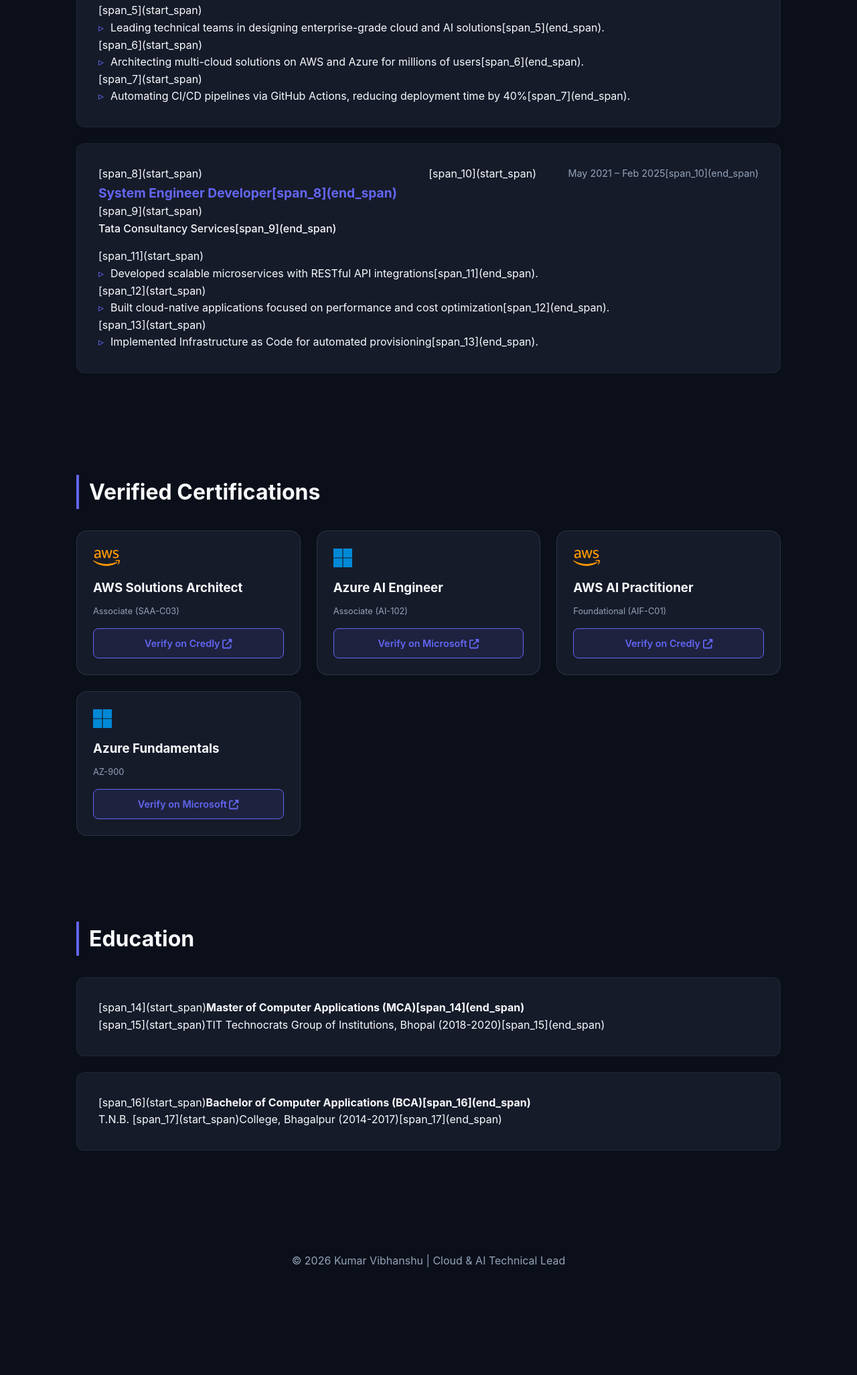
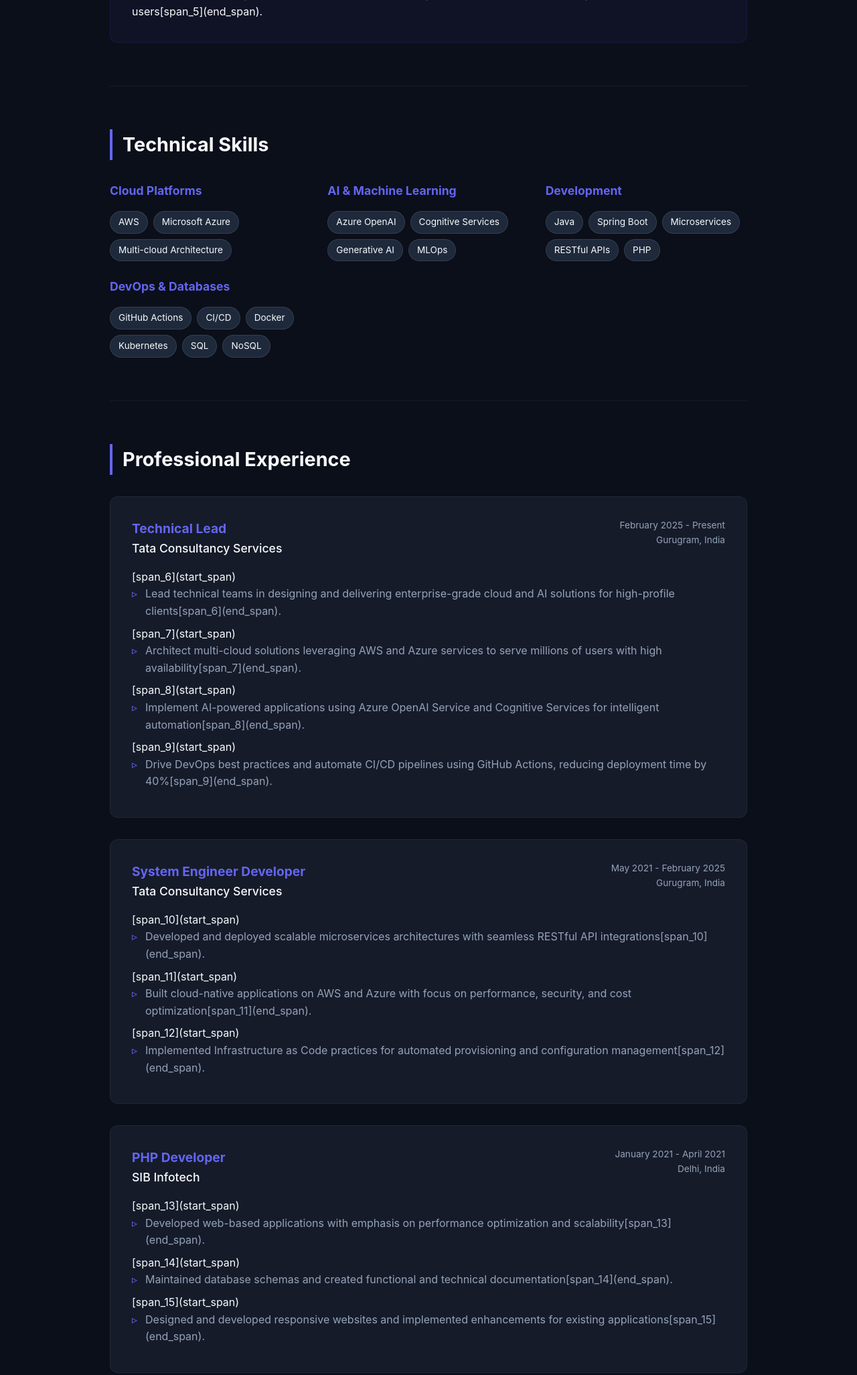
Before and after one commit to kumar-vibhanshu/kumar-vibhanshu.github.io, a plain HTML site: page index.html in a window 1280 px wide. Shown: the part 635-2688 px from the top of the page at 67% size. Before the commit the page ends 2594 px from the top, so only its background shows below. Drawn offline with Linux system fonts and the light colour scheme.

Commit message:
Update index.html

```diff
--- a/index.html
+++ b/index.html
@@ -3,7 +3,9 @@
 <head>
     <meta charset="UTF-8">
     <meta name="viewport" content="width=device-width, initial-scale=1.0">
-    <title>Kumar Vibhanshu | Technical Lead</title>
+    <title>Kumar Vibhanshu | Technical Lead & Cloud Architect</title>
+    <meta name="copyright" content="© 2025 Kumar Vibhanshu. All Rights Reserved.">
+    <meta name="author" content="Kumar Vibhanshu">
     <script src="https://cdnjs.cloudflare.com/ajax/libs/font-awesome/6.4.0/js/all.min.js"></script>
     <style>
         :root {
@@ -17,31 +19,46 @@
         }
 
         * { margin: 0; padding: 0; box-sizing: border-box; }
-        body { font-family: 'Inter', sans-serif; background-color: var(--bg); color: var(--text); line-height: 1.6; }
-        .container { max-width: 1100px; margin: 0 auto; padding: 0 1.5rem; }
+        body { font-family: 'Inter', -apple-system, sans-serif; background-color: var(--bg); color: var(--text); line-height: 1.6; }
+        .container { max-width: 1000px; margin: 0 auto; padding: 0 1.5rem; }
 
         header { padding: 6rem 0 3rem; text-align: center; }
-        h1 { font-size: 3.5rem; background: linear-gradient(to right, #818cf8, #c084fc); -webkit-background-clip: text; -webkit-text-fill-color: transparent; }
+        h1 { font-size: 3.5rem; background: linear-gradient(to right, #818cf8, #c084fc); -webkit-background-clip: text; -webkit-text-fill-color: transparent; margin-bottom: 0.5rem; }
+        .contact-info { display: flex; justify-content: center; gap: 20px; flex-wrap: wrap; color: var(--text-muted); font-size: 0.9rem; margin-top: 1rem; }
+        .contact-info a { color: var(--primary); text-decoration: none; }
 
-        section { padding: 4rem 0; }
-        h2 { font-size: 2rem; border-left: 4px solid var(--primary); padding-left: 15px; margin-bottom: 2rem; }
+        section { padding: 4rem 0; border-bottom: 1px solid rgba(255,255,255,0.05); }
+        h2 { font-size: 1.8rem; border-left: 4px solid var(--primary); padding-left: 15px; margin-bottom: 2rem; color: var(--text); }
 
-        /* Experience Styles */
-        .exp-card { background: var(--card-bg); padding: 2rem; border-radius: 12px; margin-bottom: 1.5rem; border: 1px solid rgba(255,255,255,0.05); }
+        .summary-box { background: rgba(99, 102, 241, 0.05); padding: 2rem; border-radius: 12px; border: 1px solid rgba(99, 102, 241, 0.1); }
+
+        .skills-grid { display: grid; grid-template-columns: repeat(auto-fit, minmax(250px, 1fr)); gap: 1.5rem; }
+        .skill-category h3 { font-size: 1.1rem; margin-bottom: 1rem; color: var(--primary); }
+        .tag-cloud { display: flex; flex-wrap: wrap; gap: 8px; }
+        .tag { background: #1e293b; padding: 5px 12px; border-radius: 20px; font-size: 0.85rem; border: 1px solid rgba(255,255,255,0.1); }
+
+        .exp-card { background: var(--card-bg); padding: 2rem; border-radius: 12px; margin-bottom: 2rem; border: 1px solid rgba(255,255,255,0.05); }
         .exp-header { display: flex; justify-content: space-between; flex-wrap: wrap; margin-bottom: 1rem; }
         .role { color: var(--primary); font-weight: bold; font-size: 1.2rem; }
-        .date { color: var(--text-muted); font-size: 0.9rem; }
-        ul { list-style: none; }
-        li::before { content: "▹"; color: var(--primary); margin-right: 10px; }
+        .company { font-weight: 500; font-size: 1.1rem; }
+        .date-loc { color: var(--text-muted); font-size: 0.85rem; text-align: right; }
+        ul { list-style: none; margin-top: 1rem; }
+        li { position: relative; padding-left: 20px; margin-bottom: 8px; color: var(--text-muted); }
+        li::before { content: "▹"; position: absolute; left: 0; color: var(--primary); }
 
-        /* Cert Grid */
-        .cert-grid { display: grid; grid-template-columns: repeat(auto-fill, minmax(320px, 1fr)); gap: 1.5rem; }
-        .cert-card { background: var(--card-bg); border: 1px solid rgba(255,255,255,0.1); border-radius: 16px; padding: 1.5rem; transition: 0.3s; }
-        .cert-card:hover { transform: translateY(-5px); border-color: var(--primary); }
-        .btn { display: block; text-align: center; background: rgba(99, 102, 241, 0.1); color: var(--primary); text-decoration: none; padding: 10px; border-radius: 8px; margin-top: 15px; font-weight: 600; font-size: 0.9rem; transition: 0.2s; border: 1px solid var(--primary); }
-        .btn:hover { background: var(--primary); color: white; }
+        .cert-grid { display: grid; grid-template-columns: repeat(auto-fill, minmax(300px, 1fr)); gap: 1.5rem; }
+        .cert-card { background: var(--card-bg); border: 1px solid rgba(255,255,255,0.1); border-radius: 12px; padding: 1.5rem; transition: 0.3s; }
+        .cert-card:hover { border-color: var(--primary); transform: translateY(-3px); }
+        .verify-btn { display: block; text-align: center; background: rgba(99, 102, 241, 0.1); color: var(--primary); text-decoration: none; padding: 8px; border-radius: 6px; margin-top: 15px; font-size: 0.85rem; border: 1px solid var(--primary); transition: 0.3s; }
+        .verify-btn:hover { background: var(--primary); color: white; }
 
-        @media (max-width: 768px) { h1 { font-size: 2.5rem; } }
+        footer { text-align: center; padding: 5rem 0; border-top: 1px solid rgba(255,255,255,0.05); }
+        .copyright { font-size: 0.85rem; color: var(--text-muted); }
+
+        @media (max-width: 768px) {
+            h1 { font-size: 2.5rem; }
+            .date-loc { text-align: left; margin-top: 5px; width: 100%; }
+        }
     </style>
 </head>
 <body>
@@ -49,42 +66,112 @@
 <div class="container">
     <header>
         <h1>Kumar Vibhanshu</h1>
-        <p style="font-size: 1.2rem; color: var(--text-muted);">Technical Lead | AWS & Azure Architect | AI Engineer</p>
-        <div style="margin-top: 2rem;">
-            <a href="https://linkedin.com/in/kumar-vibhanshu" style="color: white; margin: 0 15px; font-size: 1.5rem;"><i class="fab fa-linkedin"></i></a>
-            <a href="https://github.com/kumar-vibhanshu" style="color: white; margin: 0 15px; font-size: 1.5rem;"><i class="fab fa-github"></i></a>
+        <p style="font-size: 1.2rem; color: var(--text-muted);">Technical Lead | Cloud Architect | AI Engineer</p>
+        <div class="contact-info">
+            <span><i class="fas fa-phone"></i> 8809233239</span>
+            <span><i class="fas fa-envelope"></i> <a href="mailto:kmrvibhanshu@gmail.com">kmrvibhanshu@gmail.com</a></span>
+            <span><i class="fab fa-linkedin"></i> <a href="https://linkedin.com/in/kumar-vibhanshu" target="_blank">LinkedIn</a></span>
+            <span><i class="fab fa-github"></i> <a href="https://github.com/kumar-vibhanshu" target="_blank">GitHub</a></span>
         </div>
     </header>
 
-    <section>
+    <section id="summary">
+        <h2>Professional Summary</h2>
+        <div class="summary-box">
+            [span_3](start_span)<p>Technical Lead with 5+ years of experience architecting enterprise-grade cloud and AI solutions at Tata Consultancy Services[span_3](end_span). [span_4](start_span)Proven expertise in multi-cloud architectures (AWS, Azure), AI implementation using Azure OpenAI and Cognitive Services, and leading high-impact technical projects[span_4](end_span). [span_5](start_span)AWS Certified Solutions Architect and Microsoft Azure AI Engineer with a strong track record in building scalable microservices, automating CI/CD pipelines, and delivering solutions for millions of users[span_5](end_span).</p>
+        </div>
+    </section>
+
+    <section id="skills">
+        <h2>Technical Skills</h2>
+        <div class="skills-grid">
+            <div class="skill-category">
+                <h3>Cloud Platforms</h3>
+                <div class="tag-cloud">
+                    <span class="tag">AWS</span> <span class="tag">Microsoft Azure</span> <span class="tag">Multi-cloud Architecture</span>
+                </div>
+            </div>
+            <div class="skill-category">
+                <h3>AI & Machine Learning</h3>
+                <div class="tag-cloud">
+                    <span class="tag">Azure OpenAI</span> <span class="tag">Cognitive Services</span> <span class="tag">Generative AI</span> <span class="tag">MLOps</span>
+                </div>
+            </div>
+            <div class="skill-category">
+                <h3>Development</h3>
+                <div class="tag-cloud">
+                    <span class="tag">Java</span> <span class="tag">Spring Boot</span> <span class="tag">Microservices</span> <span class="tag">RESTful APIs</span> <span class="tag">PHP</span>
+                </div>
+            </div>
+            <div class="skill-category">
+                <h3>DevOps & Databases</h3>
+                <div class="tag-cloud">
+                    <span class="tag">GitHub Actions</span> <span class="tag">CI/CD</span> <span class="tag">Docker</span> <span class="tag">Kubernetes</span> <span class="tag">SQL</span> <span class="tag">NoSQL</span>
+                </div>
+            </div>
+        </div>
+    </section>
+
+    <section id="experience">
         <h2>Professional Experience</h2>
+
         <div class="exp-card">
             <div class="exp-header">
                 <div>
-                    [span_2](start_span)<div class="role">Technical Lead[span_2](end_span)</div>
-                    [span_3](start_span)<div style="font-weight: 500;">Tata Consultancy Services[span_3](end_span)</div>
+                    <div class="role">Technical Lead</div>
+                    <div class="company">Tata Consultancy Services</div>
                 </div>
-                [span_4](start_span)<div class="date">Feb 2025 – Present[span_4](end_span)</div>
+                <div class="date-loc">February 2025 - Present<br>Gurugram, India</div>
             </div>
             <ul>
-                [span_5](start_span)<li>Leading technical teams in designing enterprise-grade cloud and AI solutions[span_5](end_span).</li>
-                [span_6](start_span)<li>Architecting multi-cloud solutions on AWS and Azure for millions of users[span_6](end_span).</li>
-                [span_7](start_span)<li>Automating CI/CD pipelines via GitHub Actions, reducing deployment time by 40%[span_7](end_span).</li>
+                [span_6](start_span)<li>Lead technical teams in designing and delivering enterprise-grade cloud and AI solutions for high-profile clients[span_6](end_span).</li>
+                [span_7](start_span)<li>Architect multi-cloud solutions leveraging AWS and Azure services to serve millions of users with high availability[span_7](end_span).</li>
+                [span_8](start_span)<li>Implement AI-powered applications using Azure OpenAI Service and Cognitive Services for intelligent automation[span_8](end_span).</li>
+                [span_9](start_span)<li>Drive DevOps best practices and automate CI/CD pipelines using GitHub Actions, reducing deployment time by 40%[span_9](end_span).</li>
             </ul>
         </div>
 
         <div class="exp-card">
             <div class="exp-header">
                 <div>
-                    [span_8](start_span)<div class="role">System Engineer Developer[span_8](end_span)</div>
-                    [span_9](start_span)<div style="font-weight: 500;">Tata Consultancy Services[span_9](end_span)</div>
+                    <div class="role">System Engineer Developer</div>
+                    <div class="company">Tata Consultancy Services</div>
                 </div>
-                [span_10](start_span)<div class="date">May 2021 – Feb 2025[span_10](end_span)</div>
+                <div class="date-loc">May 2021 - February 2025<br>Gurugram, India</div>
             </div>
             <ul>
-                [span_11](start_span)<li>Developed scalable microservices with RESTful API integrations[span_11](end_span).</li>
-                [span_12](start_span)<li>Built cloud-native applications focused on performance and cost optimization[span_12](end_span).</li>
-                [span_13](start_span)<li>Implemented Infrastructure as Code for automated provisioning[span_13](end_span).</li>
+                [span_10](start_span)<li>Developed and deployed scalable microservices architectures with seamless RESTful API integrations[span_10](end_span).</li>
+                [span_11](start_span)<li>Built cloud-native applications on AWS and Azure with focus on performance, security, and cost optimization[span_11](end_span).</li>
+                [span_12](start_span)<li>Implemented Infrastructure as Code practices for automated provisioning and configuration management[span_12](end_span).</li>
+            </ul>
+        </div>
+
+        <div class="exp-card">
+            <div class="exp-header">
+                <div>
+                    <div class="role">PHP Developer</div>
+                    <div class="company">SIB Infotech</div>
+                </div>
+                <div class="date-loc">January 2021 - April 2021<br>Delhi, India</div>
+            </div>
+            <ul>
+                [span_13](start_span)<li>Developed web-based applications with emphasis on performance optimization and scalability[span_13](end_span).</li>
+                [span_14](start_span)<li>Maintained database schemas and created functional and technical documentation[span_14](end_span).</li>
+                [span_15](start_span)<li>Designed and developed responsive websites and implemented enhancements for existing applications[span_15](end_span).</li>
+            </ul>
+        </div>
+
+        <div class="exp-card">
+            <div class="exp-header">
+                <div>
+                    <div class="role">Software Developer</div>
+                    <div class="company">FORALL A TECH</div>
+                </div>
+                <div class="date-loc">May 2020 - August 2020<br>Bhopal, India</div>
+            </div>
+            <ul>
+                [span_16](start_span)<li>Built scalable systems and tools focusing on performance optimization and maintainability[span_16](end_span).</li>
+                [span_17](start_span)<li>Integrated payment gateways and developed modules for web-based applications[span_17](end_span).</li>
             </ul>
         </div>
     </section>
@@ -92,52 +179,34 @@
     <section id="certifications">
         <h2>Verified Certifications</h2>
         <div class="cert-grid">
-
             <div class="cert-card">
-                <i class="fab fa-aws" style="color: var(--aws); font-size: 2rem;"></i>
-                <h3 style="margin: 10px 0;">AWS Solutions Architect</h3>
-                <p style="font-size: 0.8rem; color: var(--text-muted);">Associate (SAA-C03)</p>
-                <a href="https://www.credly.com/badges/65300044-064c-4e3c-812e-85b94b438522/" target="_blank" class="btn">Verify on Credly <i class="fas fa-external-link-alt"></i></a>
+                <i class="fab fa-aws" style="color: var(--aws); font-size: 1.5rem;"></i>
+                <h4 style="margin: 10px 0;">AWS Solutions Architect Associate</h4>
+                <a href="https://www.credly.com/badges/65300044-064c-4e3c-812e-85b94b438522/" target="_blank" class="verify-btn">Verify Credential</a>
             </div>
-
             <div class="cert-card">
-                <i class="fab fa-microsoft" style="color: var(--azure); font-size: 2rem;"></i>
-                <h3 style="margin: 10px 0;">Azure AI Engineer</h3>
-                <p style="font-size: 0.8rem; color: var(--text-muted);">Associate (AI-102)</p>
-                <a href="https://learn.microsoft.com/api/credentials/share/en-us/kumar-vibhanshu/DB29156F846C6D62" target="_blank" class="btn">Verify on Microsoft <i class="fas fa-external-link-alt"></i></a>
+                <i class="fab fa-microsoft" style="color: var(--azure); font-size: 1.5rem;"></i>
+                <h4 style="margin: 10px 0;">Azure AI Engineer Associate</h4>
+                <a href="https://learn.microsoft.com/api/credentials/share/en-us/kumar-vibhanshu/DB29156F846C6D62" target="_blank" class="verify-btn">Verify Credential</a>
             </div>
-
             <div class="cert-card">
-                <i class="fab fa-aws" style="color: var(--aws); font-size: 2rem;"></i>
-                <h3 style="margin: 10px 0;">AWS AI Practitioner</h3>
-                <p style="font-size: 0.8rem; color: var(--text-muted);">Foundational (AIF-C01)</p>
-                <a href="https://www.credly.com/badges/65300044-064c-4e3c-812e-85b94b438522/" target="_blank" class="btn">Verify on Credly <i class="fas fa-external-link-alt"></i></a>
+                <i class="fab fa-aws" style="color: var(--aws); font-size: 1.5rem;"></i>
+                <h4 style="margin: 10px 0;">AWS Certified AI Practitioner</h4>
+                <a href="https://www.credly.com/badges/65300044-064c-4e3c-812e-85b94b438522/" target="_blank" class="verify-btn">Verify Credential</a>
             </div>
-
             <div class="cert-card">
-                <i class="fab fa-microsoft" style="color: var(--azure); font-size: 2rem;"></i>
-                <h3 style="margin: 10px 0;">Azure Fundamentals</h3>
-                <p style="font-size: 0.8rem; color: var(--text-muted);">AZ-900</p>
-                <a href="https://learn.microsoft.com/api/credentials/share/en-us/kumar-vibhanshu/DB29156F846C6D62" target="_blank" class="btn">Verify on Microsoft <i class="fas fa-external-link-alt"></i></a>
+                <i class="fab fa-microsoft" style="color: var(--azure); font-size: 1.5rem;"></i>
+                <h4 style="margin: 10px 0;">Azure Fundamentals (AZ-900)</h4>
+                <a href="https://learn.microsoft.com/api/credentials/share/en-us/kumar-vibhanshu/DB29156F846C6D62" target="_blank" class="verify-btn">Verify Credential</a>
             </div>
-
         </div>
     </section>
 
-    <section>
-        <h2>Education</h2>
-        <div class="exp-card">
-            [span_14](start_span)<strong>Master of Computer Applications (MCA)[span_14](end_span)</strong><br>
-            [span_15](start_span)TIT Technocrats Group of Institutions, Bhopal (2018-2020)[span_15](end_span)
+    <footer>
+        <div class="copyright">
+            <p>&copy; 2025 Kumar Vibhanshu. All Rights Reserved.</p>
+            <p style="margin-top: 8px; opacity: 0.6; font-size: 0.75rem;">Proprietary content of Kumar Vibhanshu. Unauthorized reproduction is prohibited.</p>
         </div>
-        <div class="exp-card">
-            [span_16](start_span)<strong>Bachelor of Computer Applications (BCA)[span_16](end_span)</strong><br>
-            T.N.B. [span_17](start_span)College, Bhagalpur (2014-2017)[span_17](end_span)
-        </div>
-    </section>
-
-    <footer style="text-align: center; padding: 4rem 0; color: var(--text-muted);">
-        &copy; 2026 Kumar Vibhanshu | Cloud & AI Technical Lead
     </footer>
 </div>
 
```
